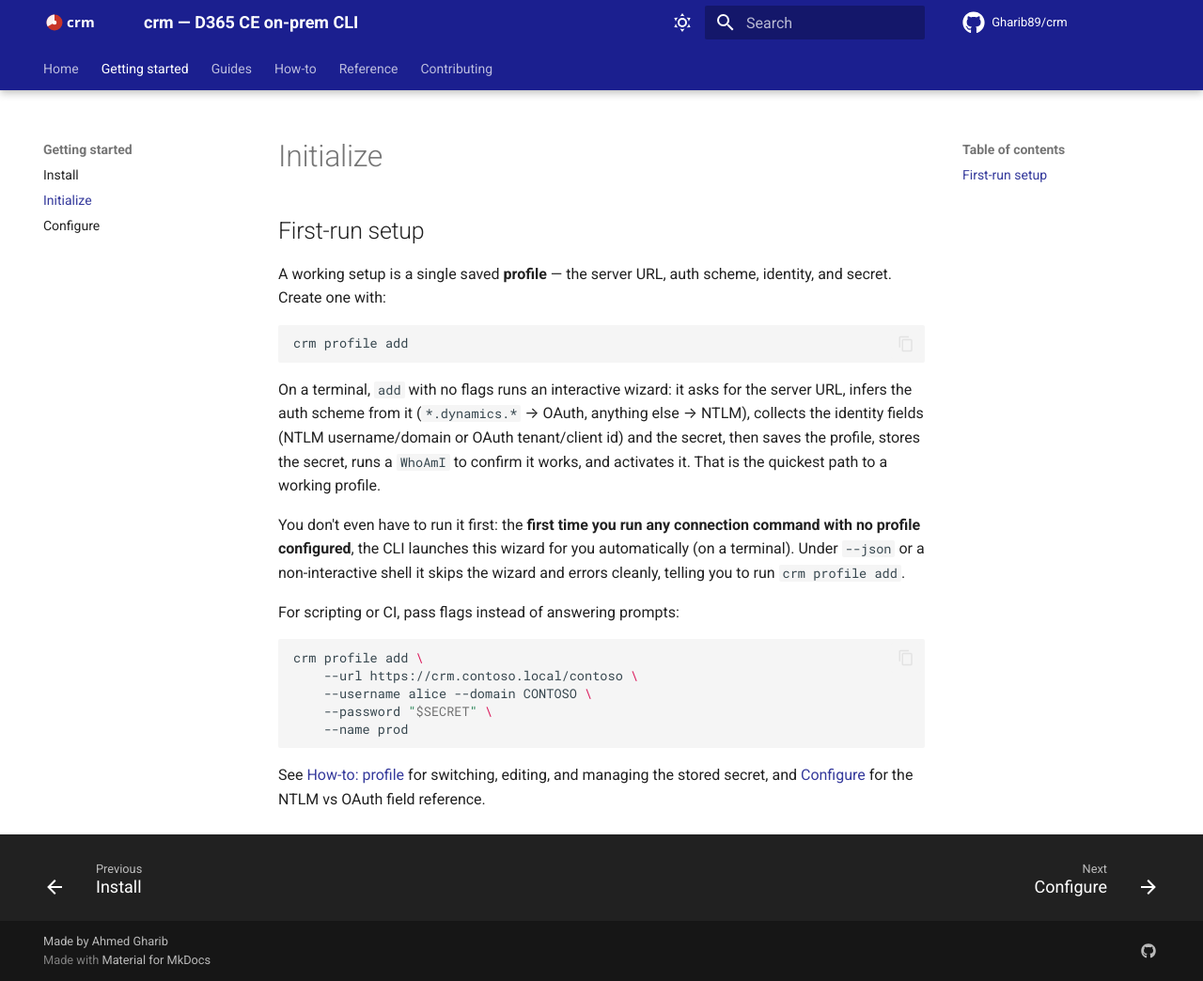
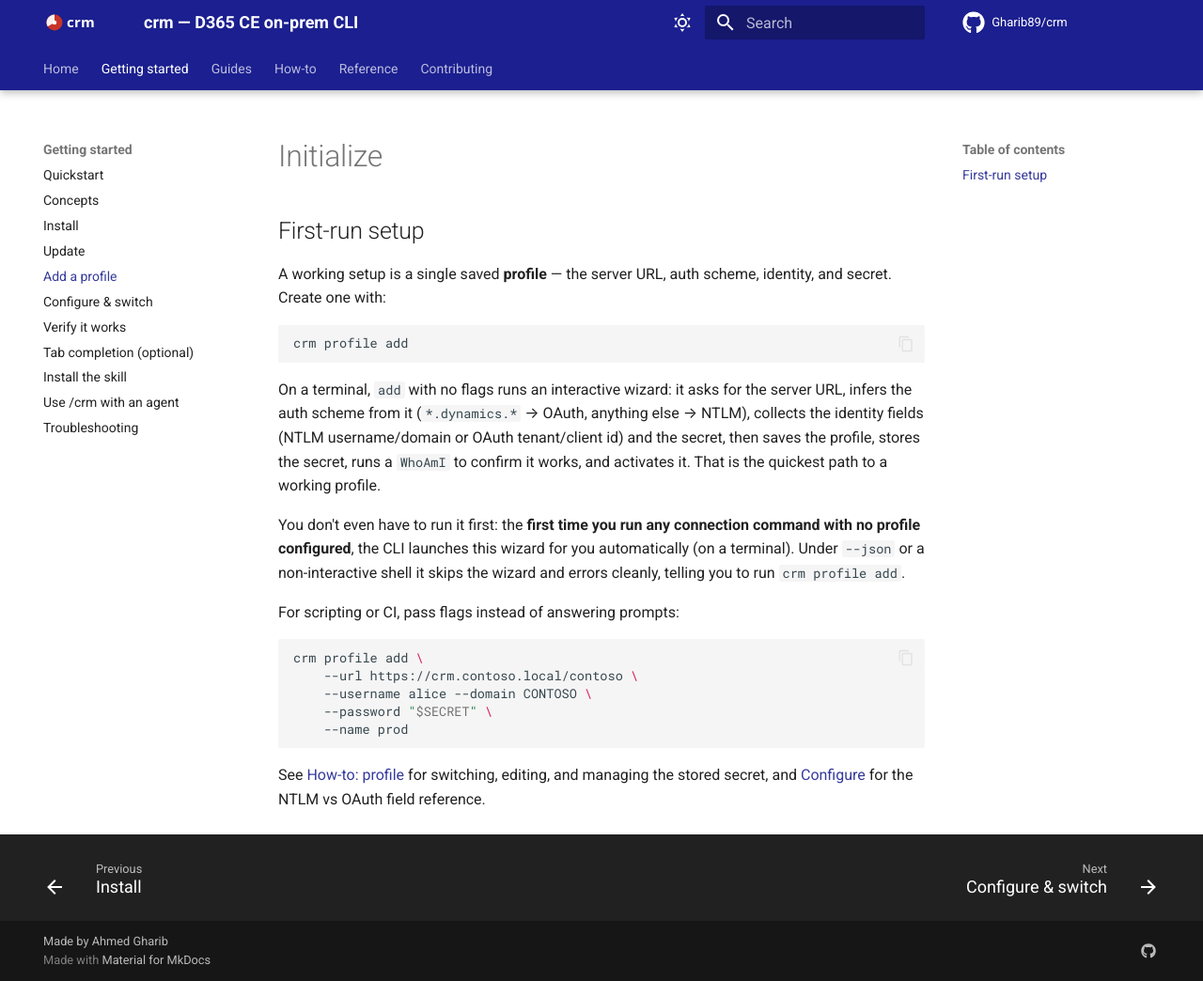
Before and after one commit to Gharib89/crm, an MkDocs documentation site: the page built from docs/getting-started/add-profile.md, in a window 1280 px wide and 1044 px high. Shown: the whole window at 94% size. Built offline with MkDocs 1.6.1 and Material for MkDocs 9.7.7, drawn with Linux system fonts in a browser that asks for light colours; comment, search, counter and statistics services are not loaded.

Commit message:
docs: restructure getting-started nav and add md extensions

```diff
--- a/mkdocs.yml
+++ b/mkdocs.yml
@@ -73,9 +73,14 @@ plugins:
         declarative apply, and bulk CSV/JSON export. `--json` everywhere for agents.
       sections:
         Getting started:
+          - getting-started/quickstart.md: Quickstart — install to first query
+          - getting-started/concepts.md: Concepts — on-prem vs cloud, profiles
           - getting-started/install.md: Install (script or from source)
-          - getting-started/initialize.md: First-run setup
-          - getting-started/configure.md: Auth (NTLM / OAuth) and profiles
+          - getting-started/update.md: Update the CLI
+          - getting-started/add-profile.md: Create a connection profile
+          - getting-started/configure.md: Auth (NTLM / OAuth) and switching profiles
+          - getting-started/skill.md: Install the agent skill
+          - getting-started/agent.md: Use /crm with a coding agent
         How-to:
           - how-to/*.md
         Reference:
@@ -83,9 +88,13 @@ plugins:
 
 markdown_extensions:
   - admonition
+  - attr_list
+  - md_in_html
   - pymdownx.details
   - pymdownx.superfences
   - pymdownx.highlight
+  - pymdownx.tabbed:
+      alternate_style: true
   - tables
   - mkdocs-click
 
@@ -99,9 +108,17 @@ exclude_docs: |
 nav:
   - Home: index.md
   - Getting started:
+      - Quickstart: getting-started/quickstart.md
+      - Concepts: getting-started/concepts.md
       - Install: getting-started/install.md
-      - Initialize: getting-started/initialize.md
-      - Configure: getting-started/configure.md
+      - Update: getting-started/update.md
+      - Add a profile: getting-started/add-profile.md
+      - Configure & switch: getting-started/configure.md
+      - Verify it works: getting-started/verify.md
+      - Tab completion (optional): getting-started/completion.md
+      - Install the skill: getting-started/skill.md
+      - Use /crm with an agent: getting-started/agent.md
+      - Troubleshooting: getting-started/troubleshooting.md
   - Guides:
       - CRMWorx walkthrough: guides/crmworx-walkthrough.md
   - How-to:
```
Also changed, not shown: docs/getting-started/add-profile.md (renamed from docs/getting-started/initialize.md).
